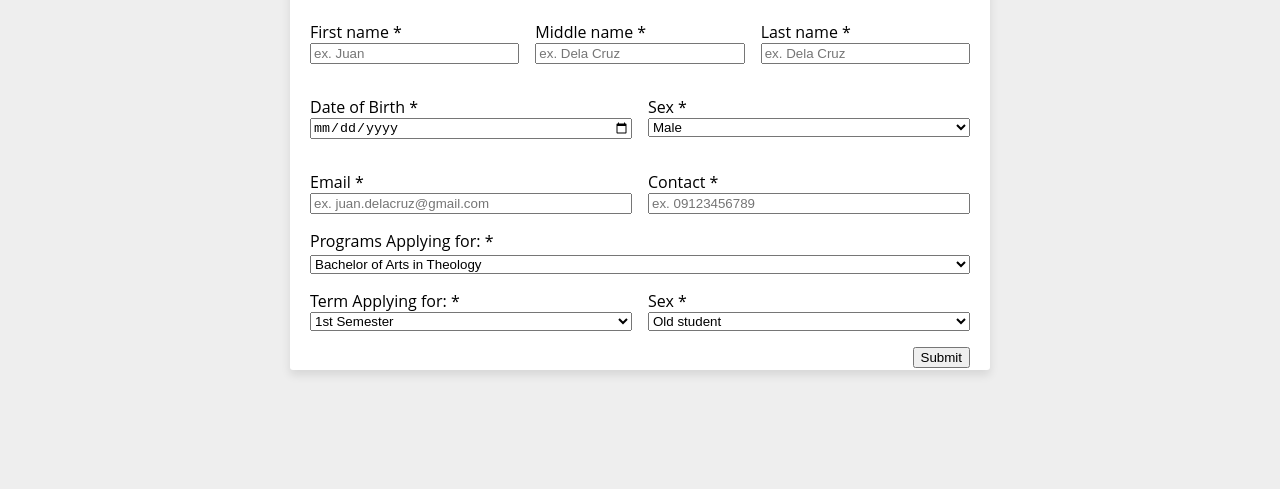
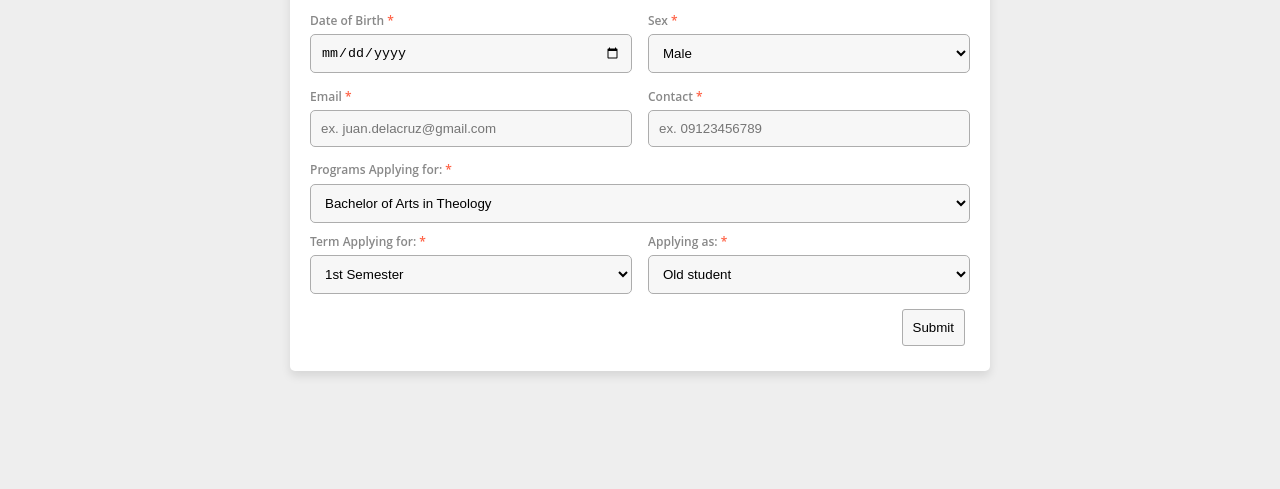
Before and after one commit to corpuzz/kcp.edusuite.asia-students-register-form, a plain HTML site: page index.html in a window 1280 px wide. Shown: the part 311-800 px from the top of the page. Drawn offline with Linux system fonts and the light colour scheme.

Commit message:
finish ata

```diff
--- a/index.html
+++ b/index.html
@@ -17,31 +17,31 @@
     <!-- Full name -->
     <div class="input-container">
       <div class="first-name input-group">
-        <label class="flex-item" for="first-name">First name <span class="red-star">*</span></label>
-        <input class="flex-item" type="text" name="first-name" id="first-name" placeholder="ex. Juan" required>
+        <label class="label" for="first-name">First name <span class="red-star">*</span></label>
+        <input class="input" type="text" name="first-name" id="first-name" placeholder="ex. Juan" required>
       </div>
 
       <div class="middle-name input-group">
-        <label for="first-name">Middle name <span class="red-star">*</span></label>
-        <input type="text" name="first-name" id="first-name" placeholder="ex. Dela Cruz" required>
+        <label class="label" for="first-name">Middle name <span class="red-star">*</span></label>
+        <input class="input" type="text" name="first-name" id="first-name" placeholder="ex. Dela Cruz" required>
       </div>
 
       <div class="last-name input-group">
-        <label class="flex-item" for="first-name">Last name <span class="red-star">*</span></label>
-        <input class="flex-item" type="text" name="first-name" id="first-name" placeholder="ex. Dela Cruz" required>
+        <label class="label" for="first-name">Last name <span class="red-star">*</span></label>
+        <input class="input" type="text" name="first-name" id="first-name" placeholder="ex. Dela Cruz" required>
       </div>
     </div>
 
     <!-- Date of birth, Sex -->
     <div class="input-container">
       <div class="date input-group">
-        <label for="date">Date of Birth <span class="red-star">*</span></label>
-        <input type="date" name="date" id="date" required>
+        <label class="label" for="date">Date of Birth <span class="red-star">*</span></label>
+        <input class="input" type="date" name="date" id="date" required>
       </div>
 
       <div class="sex input-group">
-        <label for="sex">Sex <span class="red-star">*</span></label>
-        <select name="sex" id="sex">
+        <label class="label" for="sex">Sex <span class="red-star">*</span></label>
+        <select class="input" name="sex" id="sex">
           <option value="Male">Male</option>
           <option value="Female">Female</option>
         </select>
@@ -51,21 +51,21 @@
     <!-- Email, Contact number -->
     <div class="input-container">
       <div class="email input-group">
-        <label for="email">Email <span class="red-star">*</span></label>
-        <input type="text" name="email" id="email" placeholder="ex. juan.delacruz@gmail.com" required>
+        <label class="label" for="email">Email <span class="red-star">*</span></label>
+        <input class="input" type="text" name="email" id="email" placeholder="ex. juan.delacruz@gmail.com" required>
       </div>
 
       <div class="contact input-group">
-        <label for="contact">Contact <span class="red-star">*</span></label>
-        <input type="text" name="contact" id="contact" placeholder="ex. 09123456789" required>
+        <label class="label" for="contact">Contact <span class="red-star">*</span></label>
+        <input class="input" type="text" name="contact" id="contact" placeholder="ex. 09123456789" required>
       </div>
     </div>
 
     <!-- Programs -->
     <div class="input-container">
       <div class="programs-input-group">
-        <label for="programs">Programs Applying for: <span class="red-star">*</span></label>
-        <select name="programCode" style="width:100%" required="required">
+        <label class="label" for="programs">Programs Applying for: <span class="red-star">*</span></label>
+        <select class="input" id="programs" name="programCode" style="width:100%" required="required">
           <option value="AB THEO">Bachelor of Arts in Theology</option>
           <option value="AT-NC II">Automotive Servicing NC II</option>
           <option value="BA ENG">Bachelor of Arts in English Language</option>
@@ -112,16 +112,16 @@
     <!-- Term, Student status -->
     <div class="input-container">
       <div class="term input-group">
-        <label for="term">Term Applying for: <span class="red-star">*</span></label>
-        <select name="term" id="term">
+        <label class="label" for="term">Term Applying for: <span class="red-star">*</span></label>
+        <select class="input" name="term" id="term">
           <option value="first-semester">1st Semester</option>
           <option value="second-semester">2nd Semester</option>
         </select>
       </div>
 
       <div class="status input-group">
-        <label for="status">Sex <span class="red-star">*</span></label>
-        <select name="status" id="status">
+        <label class="label" for="status">Applying as: <span class="red-star">*</span></label>
+        <select class="input" name="status" id="status">
           <option value="old">Old student</option>
           <option value="new">New student</option>
         </select>
@@ -129,7 +129,7 @@
     </div>
 
     <div class="button-container">
-      <button id="submit">Submit</button>
+      <button class="input" id="submit">Submit</button>
     </div>
 
 
--- a/style.css
+++ b/style.css
@@ -20,27 +20,82 @@ body {
 
 .registration-form {
     width: 700px;
-    height: 562.2px;
     padding: 20px;
     background-color: #ffffff;
-    border-radius: 3px;
+    border-radius: 5px;
     box-shadow: 0px 5px 10px rgba(0,0,0,0.1);
 }
 
+.registration-form h1 {
+    margin-top: 0;
+    font-size: 18pt;
+    font-weight: 400;
+}
 
+.registration-form h2 {
+    font-size: 13pt;
+    font-weight: 400;
+    margin-bottom: 10px;
+}
+
+.registration-form p {
+    font-size: 10pt;
+    margin-top: 0;
+    margin-bottom: 5px;
+    color: #838383;
+}
 
 .input-container {
     display: flex;
     flex-wrap: wrap;
     gap: 1rem;
+    margin: 5px 0;
 }
 
 .input-group {
-    margin: 1rem 0;
+    margin: 5px 0;
     display: flex;
     flex-direction: column;
     flex-grow: 1;
     flex-basis: 0;
+}
+
+input {
+    padding: 10px;
+}
+
+.input {
+    border-radius: 5px;
+    background-color: #f7f7f7;
+    border: 1px solid rgb(173, 173, 173);
+    outline: none;
+}
+
+input:hover, input:focus {
+    border: 1px solid tomato;
+}
+
+.label {
+    margin-bottom: 5px;
+    font-size: 9pt;
+    font-weight: 600;
+    color: #888;
+}
+
+.programs-input-group select {
+    margin-top: 5px;
+}
+
+#term, #status, #programs, #sex {
+    padding: 10px;
+    outline: none;
+}
+
+#term:hover, #status:hover, #programs:hover, #sex:hover {
+    border: 1px solid tomato;
+}
+span {
+    color: tomato;
 }
 
 .button-container {
@@ -48,5 +103,9 @@ body {
     justify-content: flex-end;
 }
 
+
 #submit {
+    border-radius: 3px;
+    padding: 10px;
+    margin: 5px;
 }
```
